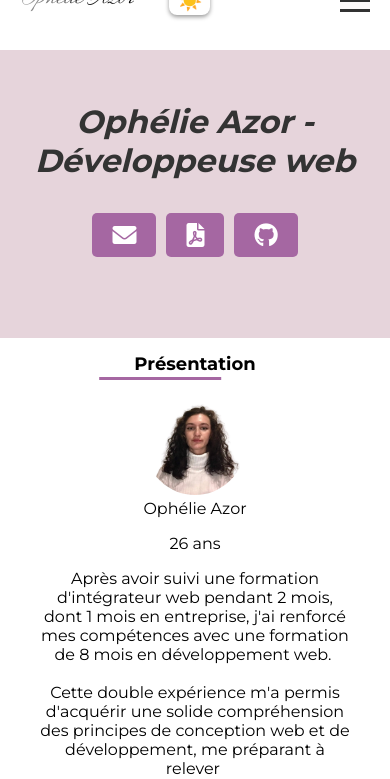
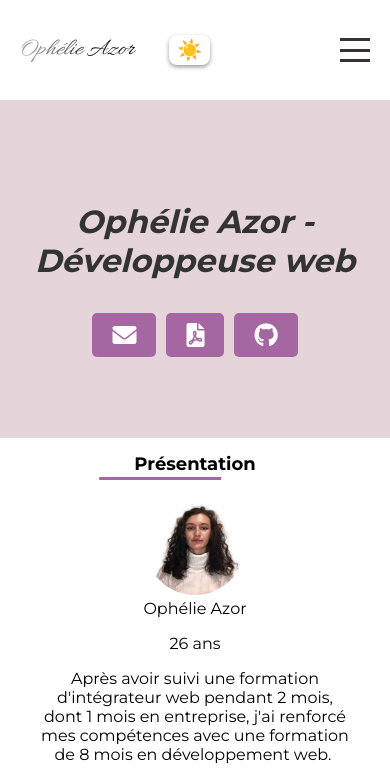
Before and after one commit to azorophelie/portfolio, a React (Create React App) app in the folder Front End/: page / in a window 390 px wide. Shown: the top 779 px of the page. Built offline with nearby package versions, Linux system fonts and the light colour scheme; a web font is replaced by a local one.

Commit message:
Résolution des conflits

```diff
--- a/Front End/src/SCSS/layout/_header.scss
+++ b/Front End/src/SCSS/layout/_header.scss
@@ -49,9 +49,9 @@ body {
   font-style: italic;
   margin-right: 15px;
   display: flex;
-  overflow: hidden;
+
   white-space: nowrap; // Empêcher le passage à la ligne
-  line-height: 1.2;
+
 }
 
 // Style pour la barre de navigation (fixée en haut)
--- a/Front End/src/SCSS/pages/_mobile.scss
+++ b/Front End/src/SCSS/pages/_mobile.scss
@@ -14,7 +14,7 @@
   // Header
 
     .header {
-      height: auto;
+      height: 100px;
     }
 
       .navbar {
@@ -75,7 +75,6 @@
 
       .name {
         margin-left: 20px;
-        line-height: 1.3
       }
 
       .dark {
--- a/Front End/src/SCSS/pages/_tablette.scss
+++ b/Front End/src/SCSS/pages/_tablette.scss
@@ -68,7 +68,6 @@
 
     .name {
         margin-left: 20px;
-        line-height: 1.3
     }
 
 
```
Also changed, not shown: 2 other files (tests, documents, lock files or other folders).
